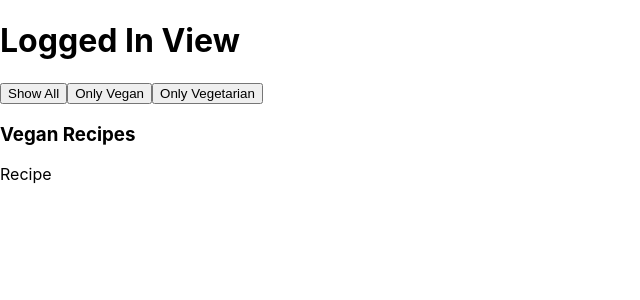
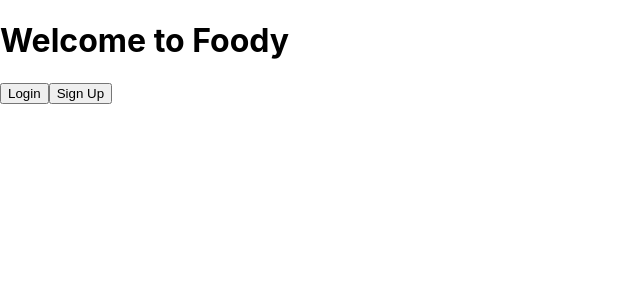
Before and after one commit to angeljuarez77/foody_app, a React (Create React App) app in the folder foody/: page / in a window 1280 px wide. Shown: the top 300 px of the page, without its empty margins (0-640 px from the left). Built offline with nearby package versions, Linux system fonts and the light colour scheme.

Commit message:
sign up and log in form done

```diff
--- a/foody/src/App.js
+++ b/foody/src/App.js
@@ -7,32 +7,37 @@ class App extends Component {
   constructor(props){
     super(props);
     this.state = {
-      view: 'loggedin'
+      user:[],
+      view:''
     }
   }
 
+setView = (view) =>{
+  this.setState({
+    view:view
+  })
+}
 
 
 getView(){
   const view = this.state.view;
   switch (view) {
     case 'login':
-      return <Login />
+      return <Login pageSwitch = {this.setView}/>
     case 'signup':
-      return <CreateAccount />
+      return <CreateAccount pageSwitch = {this.setView}/>
     case 'loggedin':
       return <LoggedInView />
     default:
-      return <Welcome />
+      return <Welcome pageSwitch={this.setView}/>
   }
 }
+
 
   render() {
     return (
       <div className="App">
-
       {this.getView()}
-
       </div>
     );
   }
--- a/foody/src/components/LoggedOut/CreateAccount.js
+++ b/foody/src/components/LoggedOut/CreateAccount.js
@@ -1,12 +1,14 @@
 import React from 'react';
 import UserForm from './UserForm.js';
+import LoginButton from './LoginButton';
 
 
-export default function CreateAccount(){
+export default function CreateAccount(props){
   return(
     <div>
       <h1> Create User Account </h1>
       <UserForm />
+      <LoginButton  pageSwitch = {props.pageSwitch}/>
     </div>
   )
 }
--- a/foody/src/components/LoggedOut/Login.js
+++ b/foody/src/components/LoggedOut/Login.js
@@ -1,12 +1,15 @@
 import React from 'react';
 import UserForm from './UserForm.js';
 
+import SignUpButton from './SignUpButton';
 
-export default function Login(){
+
+export default function Login(props){
   return(
     <div>
       <h1> Login </h1>
       <UserForm />
+      <SignUpButton pageSwitch = {props.pageSwitch}/>
     </div>
   )
 }
--- a/foody/src/components/LoggedOut/LoginButton.js
+++ b/foody/src/components/LoggedOut/LoginButton.js
@@ -1,9 +1,7 @@
 import React from 'react';
 
-
-
-export default function LoginButton(){
+export default function LoginButton(props){
   return(
-    <button> Login </button>
+    <button onClick={ () => props.pageSwitch('login')}> Login </button>
   )
 }
--- a/foody/src/components/LoggedOut/SignUpButton.js
+++ b/foody/src/components/LoggedOut/SignUpButton.js
@@ -2,8 +2,8 @@ import React from 'react';
 
 
 
-export default function SignUpButton(){
+export default function SignUpButton(props){
   return(
-    <button> Sign Up </button>
+    <button onClick={ () => props.pageSwitch('signup')}>Sign Up</button>
   )
 }
--- a/foody/src/components/LoggedOut/UserForm.js
+++ b/foody/src/components/LoggedOut/UserForm.js
@@ -1,10 +1,20 @@
 import React from 'react';
 
-
-export default function UserForm(){
+export default function UserForm(props){
   return(
     <div>
       <h2> Form </h2>
+      <form>
+        <label>
+          Username
+          <input/>
+        </label>
+        <label>
+          Password
+          <input/>
+        </label>
+      </form>
+      <button>Submit</button>
     </div>
   )
 }
--- a/foody/src/components/Welcome.js
+++ b/foody/src/components/Welcome.js
@@ -3,12 +3,12 @@ import LoginButton from './LoggedOut/LoginButton.js'
 import SignUpButton from './LoggedOut/SignUpButton.js'
 
 
-export default function Welcome(){
+export default function Welcome(props){
   return (
     <div>
       <h1> Welcome to Foody </h1>
-      <LoginButton />
-      <SignUpButton />
+      <LoginButton  pageSwitch = {props.pageSwitch}/>
+      <SignUpButton pageSwitch = {props.pageSwitch}/>
     </div>
   )
 }
```
